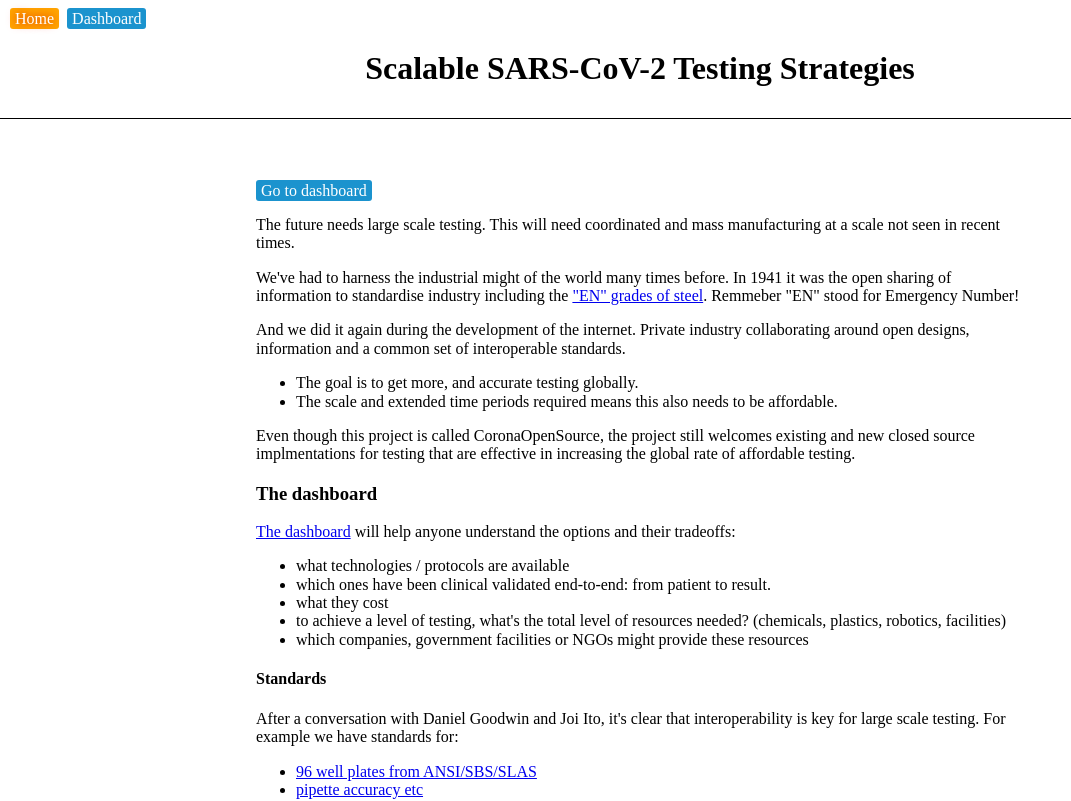
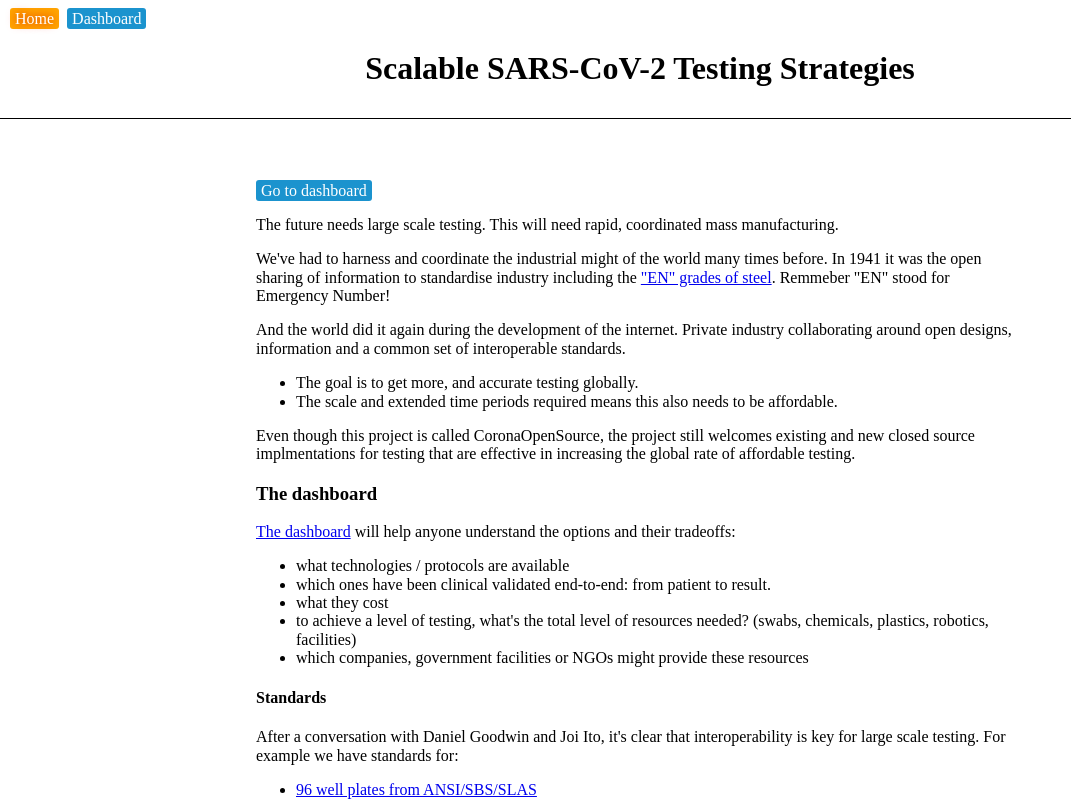
Before and after one commit to TheWorldSim/SARS-CoV-2-testing, a Preact app: page / in a window 1280 px wide. Shown: the top 801 px of the page, without its empty margins (0-1071 px from the left). Built offline with nearby package versions, Linux system fonts and the light colour scheme; the HTML template or start-up script is replaced by a standard one.

Commit message:
Clarify intro text

```diff
--- a/src/app/components/intro/Intro.tsx
+++ b/src/app/components/intro/Intro.tsx
@@ -11,13 +11,13 @@ export function Intro (props: { change_route: ChangeRoute })
         <Link route={Route.dashboard} current_route={Route.home} change_route={props.change_route}>Go to dashboard</Link>
       </p>
       <p>
-        The future needs large scale testing.  This will need coordinated and mass manufacturing at a scale not seen in recent times.
+        The future needs large scale testing.  This will need rapid, coordinated mass manufacturing.
       </p>
       <p>
-        We've had to harness the industrial might of the world many times before.  In 1941 it was the open sharing of information to standardise industry including the <a href="https://www.westyorkssteel.com/blog/bs970-an-act-of-perseverance/">"EN" grades of steel</a>.  Remmeber "EN" stood for Emergency Number!
+        We've had to harness and coordinate the industrial might of the world many times before.  In 1941 it was the open sharing of information to standardise industry including the <a href="https://www.westyorkssteel.com/blog/bs970-an-act-of-perseverance/">"EN" grades of steel</a>.  Remmeber "EN" stood for Emergency Number!
       </p>
       <p>
-        And we did it again during the development of the internet.  Private industry collaborating around open designs, information and a common set of interoperable standards.
+        And the world did it again during the development of the internet.  Private industry collaborating around open designs, information and a common set of interoperable standards.
         <ul>
           <li>The goal is to get more, and accurate testing globally.</li>
           <li>The scale and extended time periods required means this also needs to be affordable.</li>
@@ -31,7 +31,7 @@ export function Intro (props: { change_route: ChangeRoute })
           <li>what technologies / protocols are available</li>
           <li>which ones have been clinical validated end-to-end: from patient to result.</li>
           <li>what they cost</li>
-          <li>to achieve a level of testing, what's the total level of resources needed? (chemicals, plastics, robotics, facilities)</li>
+          <li>to achieve a level of testing, what's the total level of resources needed? (swabs, chemicals, plastics, robotics, facilities)</li>
           <li>which companies, government facilities or NGOs might provide these resources</li>
         </ul>
       </p>
```
